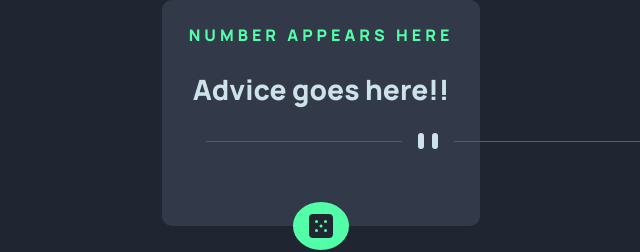
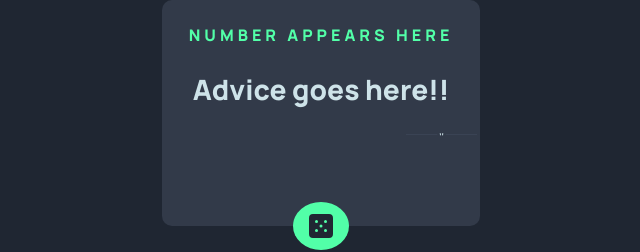
Before and after one commit to Holgermueller/advice-generator-app-main, a plain HTML site: page index.html in a window 1280 px wide. Shown: the part 287-539 px from the top of the page, 319-959 px from the left. Drawn offline with Linux system fonts and the light colour scheme.

Commit message:
some code

```diff
--- a/index.html
+++ b/index.html
@@ -26,7 +26,12 @@
       <div class="advice-display" id="advice">Advice goes here!!</div>
 
       <div class="svg-container">
-        <svg width="444" height="16" xmlns="http://www.w3.org/2000/svg">
+        <svg
+          width="444"
+          height="16"
+          viewBox="0 0 100 100"
+          xmlns="http://www.w3.org/2000/svg"
+        >
           <g fill="none" fill-rule="evenodd">
             <path fill="#4F5D74" d="M0 8h196v1H0zM248 8h196v1H248z" />
             <g transform="translate(212)" fill="#CEE3E9">
--- a/style.css
+++ b/style.css
@@ -34,15 +34,10 @@ html {
 }
 
 .svg-container {
-  text-align: center;
+  width: 95%;
   margin: auto;
-  width: 85%;
+  justify-content: center;
 }
-
-/* .divider {
-  display: block;
-  margin: auto;
-} */
 
 button {
   border-radius: 50%;
```
